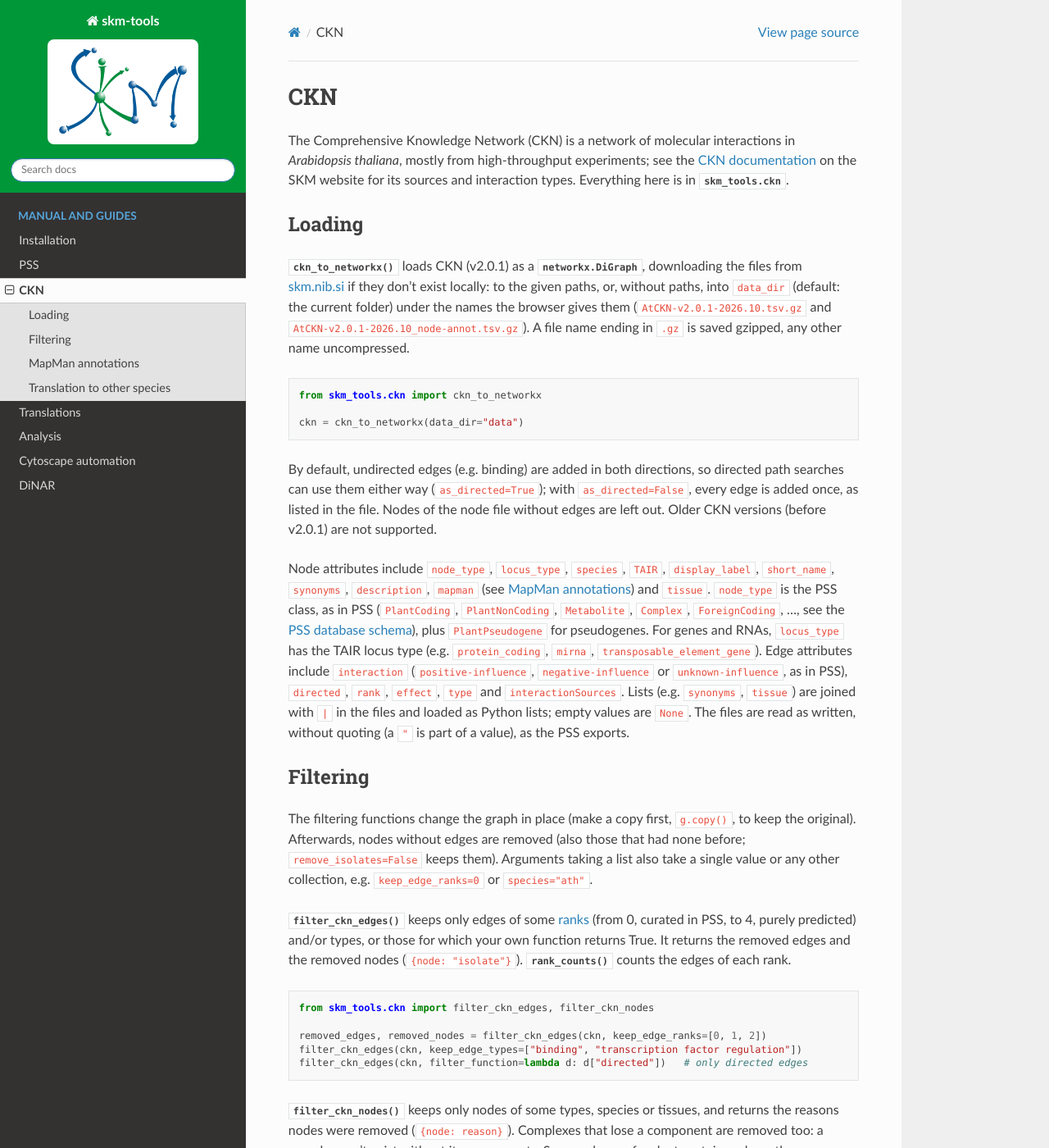
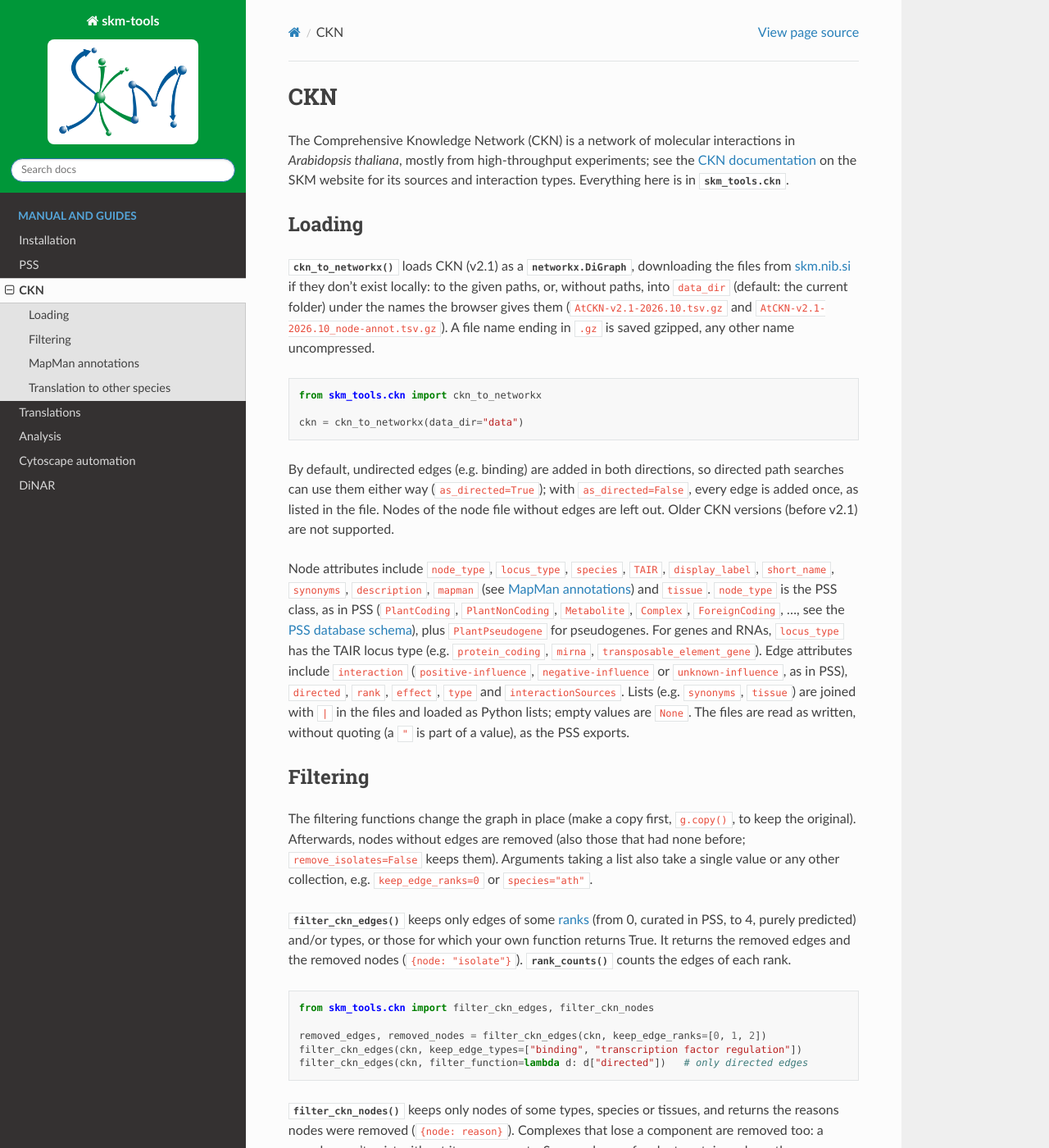
Before and after one commit to NIB-SI/skm-tools, a Sphinx documentation site: the page built from docs/source/ckn.rst, in a window 1280 px wide and 1400 px high. Shown: the whole window at 82% size. Built offline with Sphinx 7.4.7 and the Read the Docs theme 3.1.0, drawn with Linux system fonts in a browser that asks for light colours; pages that are not in the unit, such as notebooks, are missing from menus; some of the changed text lies outside the part shown.

Commit message:
CKN v2.1 (replaces v2.0.1, which was never released)
CKN v2.1 has v2.0.1's format, with its PSS reactions as in PSS of
2026-10: deprecated reactions removed, new ones added, the PSS names for
nodes (VPg for virus_VPg, "RISC - vsiRNA" for RISC|virus_vsiRNA, ...), and
the PSS classes PlantAbstract and MetaboliteFamily as node_type.

- skm_download_urls.CKN_VERSION, ckn.py, docs: v2.1-2026.10.
- tests: the fixtures from v2.1 (the same edges and nodes under their PSS
  names, plus ROS -> AT1G02920 for a MetaboliteFamily node); the two new
  classes.

Co-Authored-By: Claude Opus 5.5 <noreply@anthropic.com>

```diff
--- a/docs/source/ckn.rst
+++ b/docs/source/ckn.rst
@@ -10,11 +10,11 @@ sources and interaction types. Everything here is in :mod:`skm_tools.ckn`.
 Loading
 =======
 
-:func:`~skm_tools.ckn.ckn_to_networkx` loads CKN (v2.0.1) as a :class:`networkx.DiGraph`,
+:func:`~skm_tools.ckn.ckn_to_networkx` loads CKN (v2.1) as a :class:`networkx.DiGraph`,
 downloading the files from `skm.nib.si <https://skm.nib.si>`_ if they don't exist locally:
 to the given paths, or, without paths, into ``data_dir`` (default: the current folder) under
-the names the browser gives them (``AtCKN-v2.0.1-2026.10.tsv.gz`` and
-``AtCKN-v2.0.1-2026.10_node-annot.tsv.gz``). A file name ending in ``.gz`` is saved gzipped,
+the names the browser gives them (``AtCKN-v2.1-2026.10.tsv.gz`` and
+``AtCKN-v2.1-2026.10_node-annot.tsv.gz``). A file name ending in ``.gz`` is saved gzipped,
 any other name uncompressed.
 
 .. code-block:: python
@@ -26,7 +26,7 @@ any other name uncompressed.
 By default, undirected edges (e.g. binding) are added in both directions, so directed path
 searches can use them either way (``as_directed=True``); with ``as_directed=False``, every
 edge is added once, as listed in the file. Nodes of the node file without edges are left
-out. Older CKN versions (before v2.0.1) are not supported.
+out. Older CKN versions (before v2.1) are not supported.
 
 Node attributes include ``node_type``, ``locus_type``, ``species``, ``TAIR``,
 ``display_label``, ``short_name``, ``synonyms``, ``description``, ``mapman`` (see
```
Also changed, not shown: other parts of docs/source/ckn.rst (+1 -1 lines), 8 other files.
